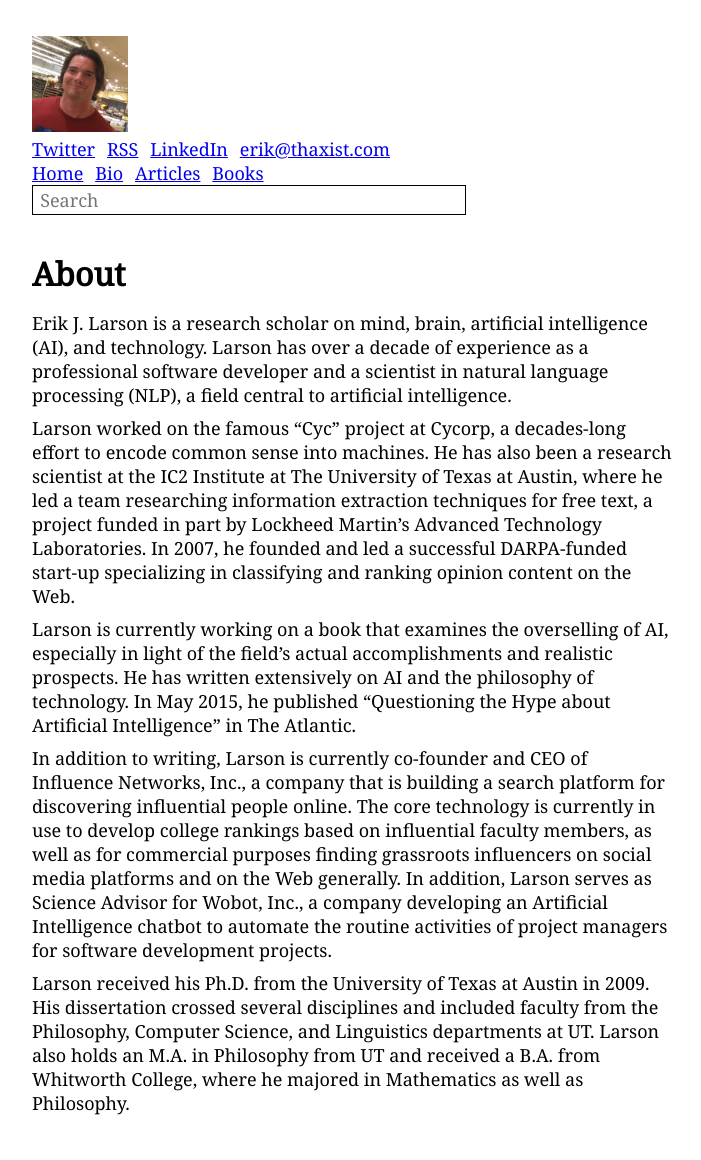
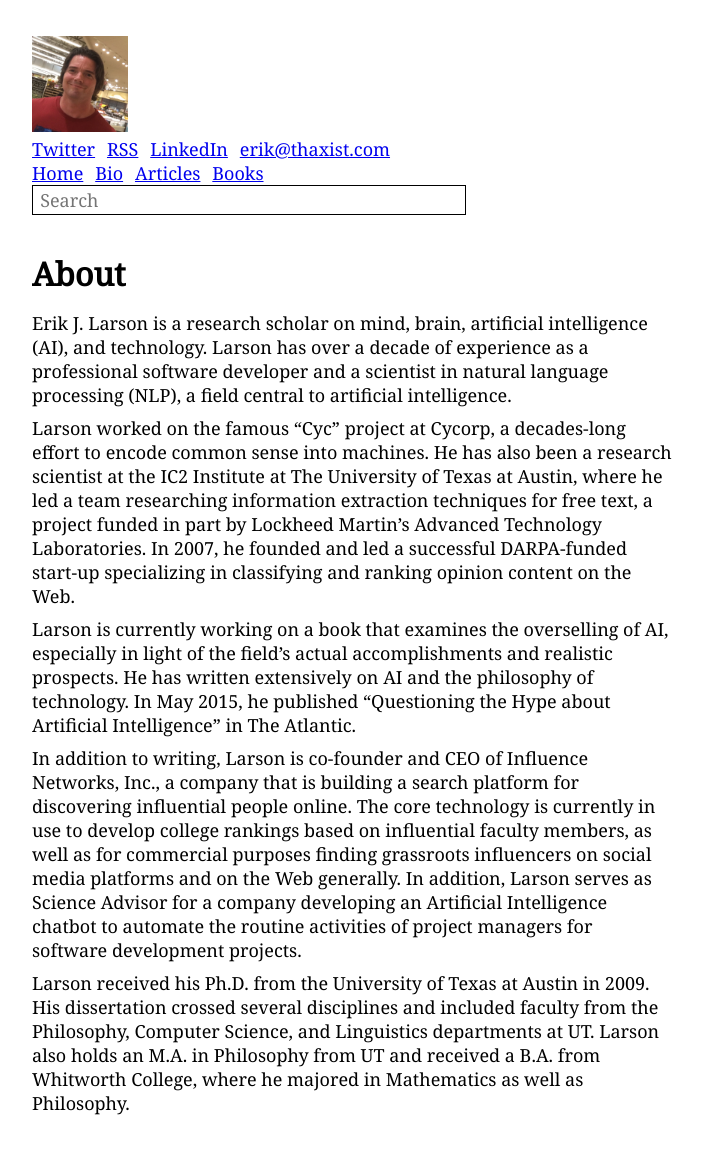
Before and after one commit to thaxist/thaxist.github.io, a Jekyll site: the page built from about.md, in a window 1280 px wide. Shown: the whole page, without its empty margins (288-989 px from the left). Built offline with Jekyll 4.4.1, drawn with Linux system fonts in a browser that asks for light colours.

Commit message:
Update about.md

```diff
--- a/about.md
+++ b/about.md
@@ -10,6 +10,6 @@
 
 Larson is currently working on a book that examines the overselling of AI, especially in light of the field’s actual accomplishments and realistic prospects. He has written extensively on AI and the philosophy of technology. In May 2015, he published “Questioning the Hype about Artificial Intelligence” in The Atlantic.
 
-In addition to writing, Larson is currently co-founder and CEO of Influence Networks, Inc., a company that is building a search platform for discovering influential people online.  The core technology is currently in use to develop college rankings based on influential faculty members, as well as for commercial purposes finding grassroots influencers on social media platforms and on the Web generally.  In addition, Larson serves as Science Advisor for Wobot, Inc., a company developing an Artificial Intelligence chatbot to automate the routine activities of project managers for software development projects.
+In addition to writing, Larson is co-founder and CEO of Influence Networks, Inc., a company that is building a search platform for discovering influential people online.  The core technology is currently in use to develop college rankings based on influential faculty members, as well as for commercial purposes finding grassroots influencers on social media platforms and on the Web generally.  In addition, Larson serves as Science Advisor for a company developing an Artificial Intelligence chatbot to automate the routine activities of project managers for software development projects.
 
 Larson received his Ph.D. from the University of Texas at Austin in 2009. His dissertation crossed several disciplines and included faculty from the Philosophy, Computer Science, and Linguistics departments at UT. Larson also holds an M.A. in Philosophy from UT and received a B.A. from Whitworth College, where he majored in Mathematics as well as Philosophy.
```
